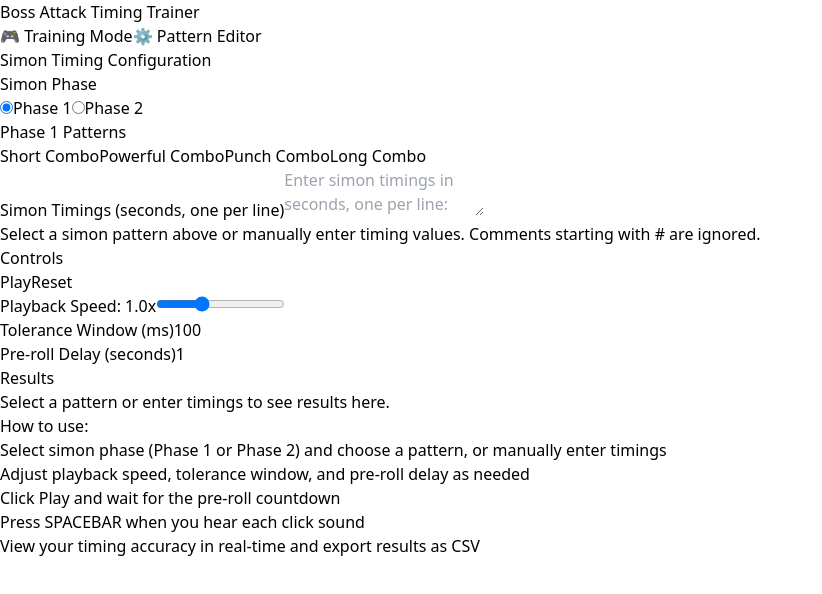
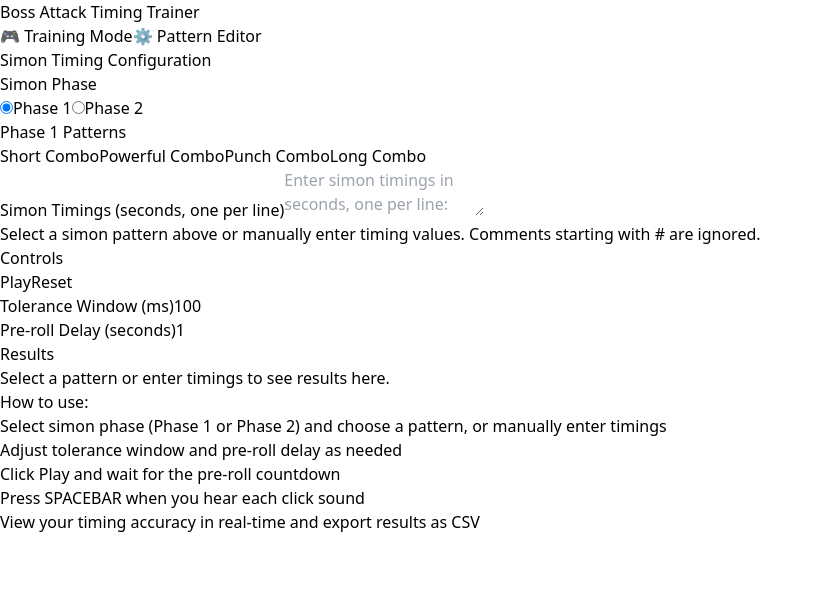
Before and after one commit to Assaf-Alon/attack-timing-trainer, a React (Vite) app: page / in a window 1280 px wide. Shown: the top 594 px of the page, without its empty margins (0-822 px from the left). Built offline with nearby package versions, Linux system fonts and the light colour scheme.

Commit message:
Removed playback speed

```diff
--- a/src/components/Controls.tsx
+++ b/src/components/Controls.tsx
@@ -52,26 +52,6 @@ export function Controls({
       <div className="space-y-4">
         <div>
           <label className="block text-sm font-medium text-gray-700 mb-1">
-            Playback Speed: {options.speed.toFixed(1)}x
-          </label>
-          <input
-            type="range"
-            min="0.5"
-            max="2.0"
-            step="0.1"
-            value={options.speed}
-            onChange={(e) =>
-              onOptionsChange({
-                ...options,
-                speed: parseFloat(e.target.value),
-              })
-            }
-            className="w-full"
-          />
-        </div>
-
-        <div>
-          <label className="block text-sm font-medium text-gray-700 mb-1">
             Tolerance Window (ms)
           </label>
           <input
--- a/src/components/SimonSimulator.tsx
+++ b/src/components/SimonSimulator.tsx
@@ -12,7 +12,6 @@ export function SimonSimulator() {
   const [inputError, setInputError] = useState<string | null>(null);
   const [currentVideoPath, setCurrentVideoPath] = useState<string | null>(null);
   const [options, setOptions] = useState<PlaybackOptions>({
-    speed: 1.0,
     toleranceMs: 100,
     preRollSeconds: 1.0,
   });
@@ -77,7 +76,7 @@ export function SimonSimulator() {
 
     if (isPlaying && now >= 0) {
       // Timeline has started (after pre-roll delay)
-      const videoTime = now / options.speed;
+      const videoTime = now;
 
       // Only sync if there's a significant difference (avoid constant adjustments)
       const timeDiff = Math.abs(video.currentTime - videoTime);
@@ -87,7 +86,7 @@ export function SimonSimulator() {
 
       // Start video playback
       if (video.paused) {
-        video.playbackRate = options.speed;
+        video.playbackRate = 1.0;
         video.play().catch(console.error);
       }
     } else if (isPlaying && now < 0) {
@@ -102,7 +101,7 @@ export function SimonSimulator() {
         video.pause();
       }
     }
-  }, [isPlaying, now, currentVideoPath, options.speed]);
+  }, [isPlaying, now, currentVideoPath]);
 
   // Reset video when playback resets
   useEffect(() => {
@@ -210,7 +209,7 @@ export function SimonSimulator() {
         <h3 className="font-semibold text-blue-900 mb-2">How to use:</h3>
         <ol className="text-blue-800 text-sm space-y-1 list-decimal list-inside">
           <li>Select simon phase (Phase 1 or Phase 2) and choose a pattern, or manually enter timings</li>
-          <li>Adjust playback speed, tolerance window, and pre-roll delay as needed</li>
+          <li>Adjust tolerance window and pre-roll delay as needed</li>
           <li>Click Play and wait for the pre-roll countdown</li>
           <li>Press SPACEBAR when you hear each click sound</li>
           <li>View your timing accuracy in real-time and export results as CSV</li>
--- a/src/hooks/usePlayback.ts
+++ b/src/hooks/usePlayback.ts
@@ -53,7 +53,7 @@ export function usePlayback(events: Event[], options: PlaybackOptions) {
     if (!state.isPlaying) return;
 
     const elapsed = (performance.now() - startTimeRef.current) / 1000;
-    const adjustedTime = (elapsed - options.preRollSeconds) * options.speed;
+    const adjustedTime = elapsed - options.preRollSeconds;
 
     setState(prev => ({ ...prev, now: adjustedTime }));
 
--- a/src/types.ts
+++ b/src/types.ts
@@ -11,7 +11,6 @@ export type Press = {
 }
 
 export type PlaybackOptions = {
-  speed: number;
   toleranceMs: number;
   preRollSeconds: number;
 }
```
Also changed, not shown: 1 other file (tests, documents, lock files or other folders).
